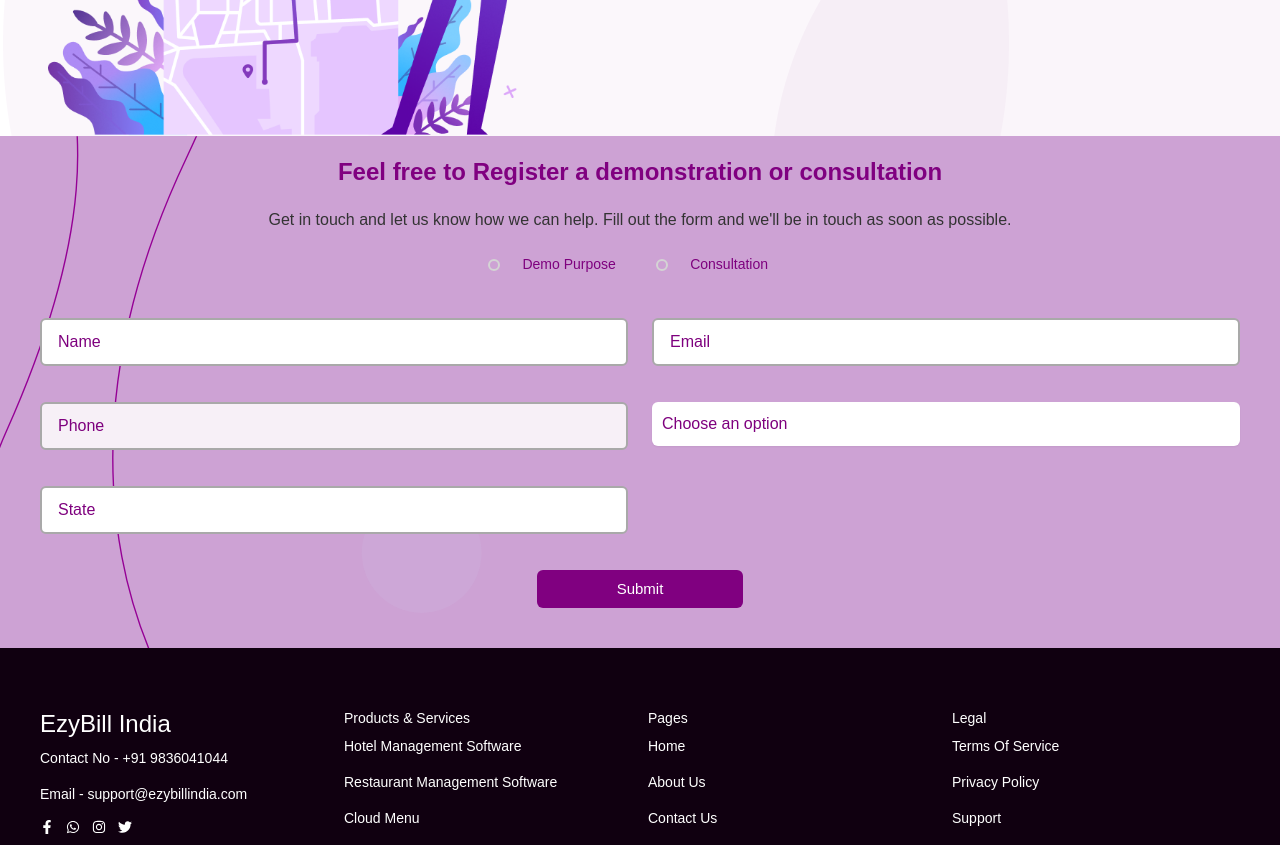
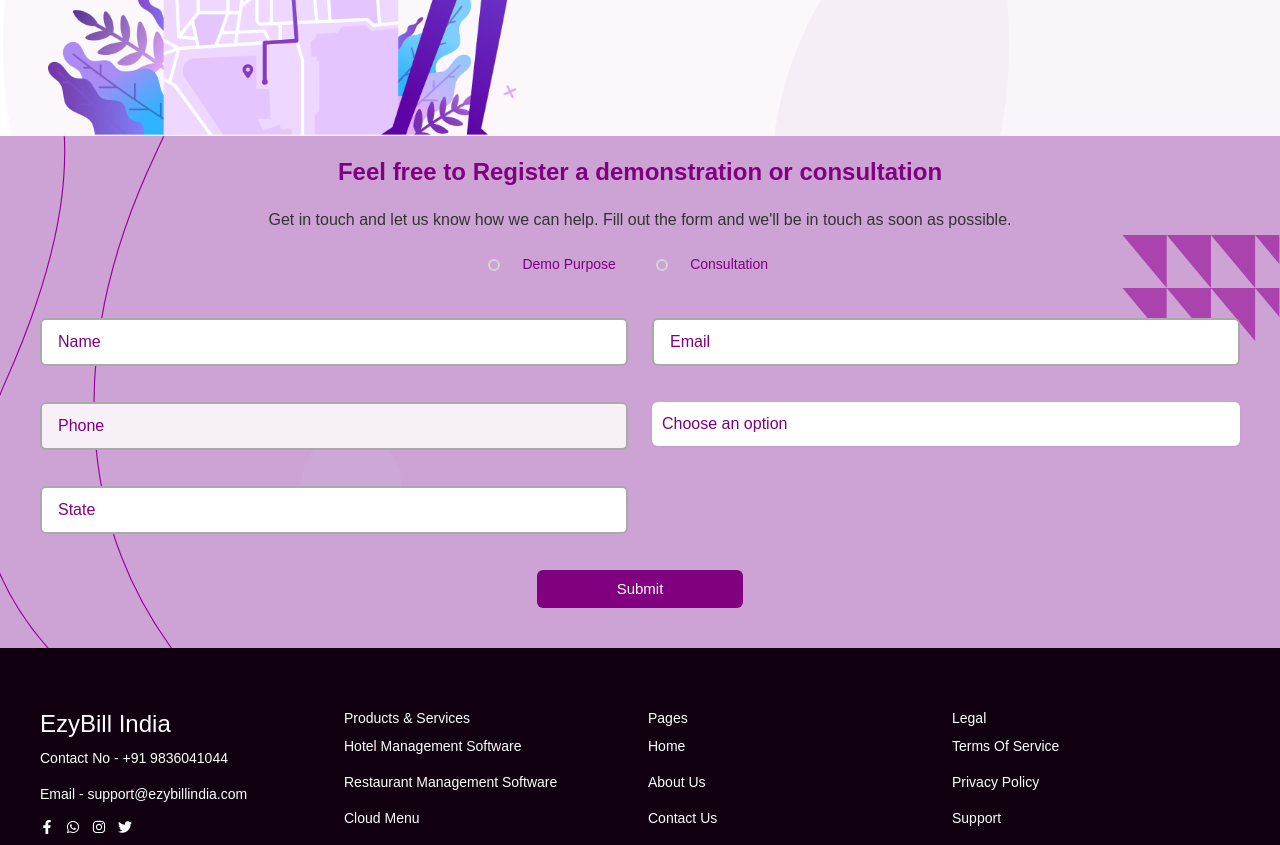
Before and after one commit to Rohit-kumar-raja/esybill, a React (Create React App) app in the folder frontend/: page /contact-us in a window 1280 px wide. Shown: the part 460-1305 px from the top of the page. Built offline with nearby package versions, Linux system fonts and the light colour scheme.

Commit message:
fixed bg image issue

```diff
--- a/frontend/src/pages/AboutUs.jsx
+++ b/frontend/src/pages/AboutUs.jsx
@@ -50,7 +50,7 @@ const AboutUs = () => {
         </div>
       </div>
       <div className="flex flex-col py-10 md:py-20 my-4 font-raleway items-center justify-center"
-        style={{ backgroundImage: `url(${aboutbg})` }}>
+        style={{ backgroundImage: `url(${aboutbg})`, backgroundRepeat : "no-repeat", backgroundSize :"cover" }}>
         <h3 className="uppercase text-[#7E007E] font-poppins font-bold text-2xl">How IT ALL STARTED</h3>
         <p className="font-raleway text-xs py-4 px-8 md:px-40 leading-6">EzyBill India, a full stack software was founded by Mr Lahiri and Dr Aich. Both are longtime friends who believed that by creating a product that would lower the cost of doing business in the nation, they might contribute to the development of digital India. EzyBill India was the idea they came up with after considerable deliberation and market research. They didnt realise how challenging it would be to turn their concept into reality when they started their firm, but thats what made it so thrilling! Since they wanted to give their valued customers the greatest service possible, they never compromised on quality.
         </p>
--- a/frontend/src/pages/AddContact.jsx
+++ b/frontend/src/pages/AddContact.jsx
@@ -33,7 +33,7 @@ const AddContact = () => {
         </div>
       </div>
       <div className="flex flex-col gap-5 items-center justify-center p-10 md:p-5"
-        style={{ backgroundImage: `url(${contactbg})` }}>
+        style={{ backgroundImage: `url(${contactbg})`,backgroundRepeat : "no-repeat", backgroundSize :"cover" }}>
         <p className="text-[#800080] font-poppins text-2xl text-center font-bold">Feel free to Register a demonstration or consultation</p>
         <p className="text-[#333333] font-raleway font-medium md:px-6">Get in touch and let us know how we can help. Fill out the form and we{"'"}ll be in touch as soon as possible.</p>
         <div className="flex gap-4"  onChange={handleChange} >
```
